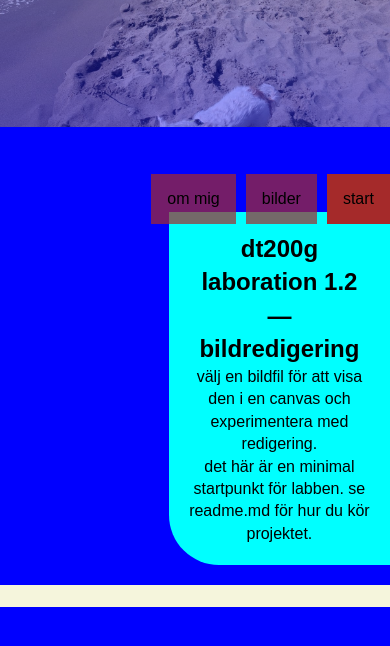
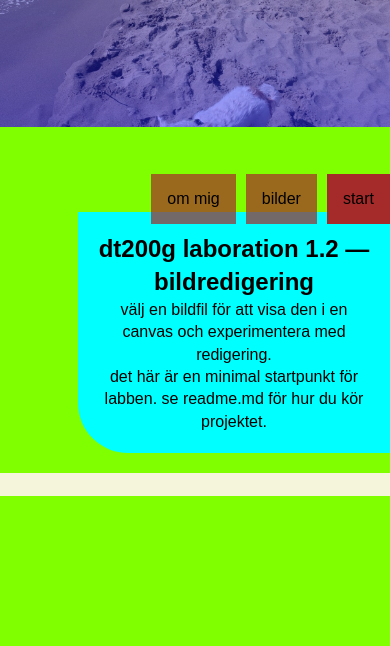
Before and after one commit to jaemting/Grafisk-teknik-for-webb-DT200G-Lab1.2, a website: page index.html in a window 390 px wide. Shown: the part 126-772 px from the top of the page. Drawn offline with Linux system fonts and the light colour scheme.

Commit message:
fifnishing up for the night

```diff
--- a/css/style.css
+++ b/css/style.css
@@ -95,7 +95,7 @@ main {
 }
 .index-one{
   background-color: aqua;
-  margin-left: 20vh;
+  margin-left: 20vw;
   margin-top: 10vh;
   padding: 20px;
   border-bottom-left-radius: 50px;
@@ -111,8 +111,34 @@ main {
   padding: 10px;
   border-bottom-left-radius: 50px;
 }
- <section class="index-one">
- <div id="photos-main">
+
 @media (max-width: 600px){
+  body {
+    background-color: chartreuse;
+  }
+
+.main-header nav ul{
+  margin: 0;
+  padding: 0;
+  list-style: none;
 
 }
+.main-header nav li{
+display:inline-block;
+
+}
+
+
+.main-header nav li a, .main-header nav li a:visited {
+  display: block;
+  color: black;
+  text-emphasis: strong;
+  height: 50px;
+  padding: 0 1em 0 1em;
+  text-decoration: none;
+  background-color: rgba(165, 42, 42,0.7);
+  transition: background-color 0.3s;
+
+
+}
+}
```
